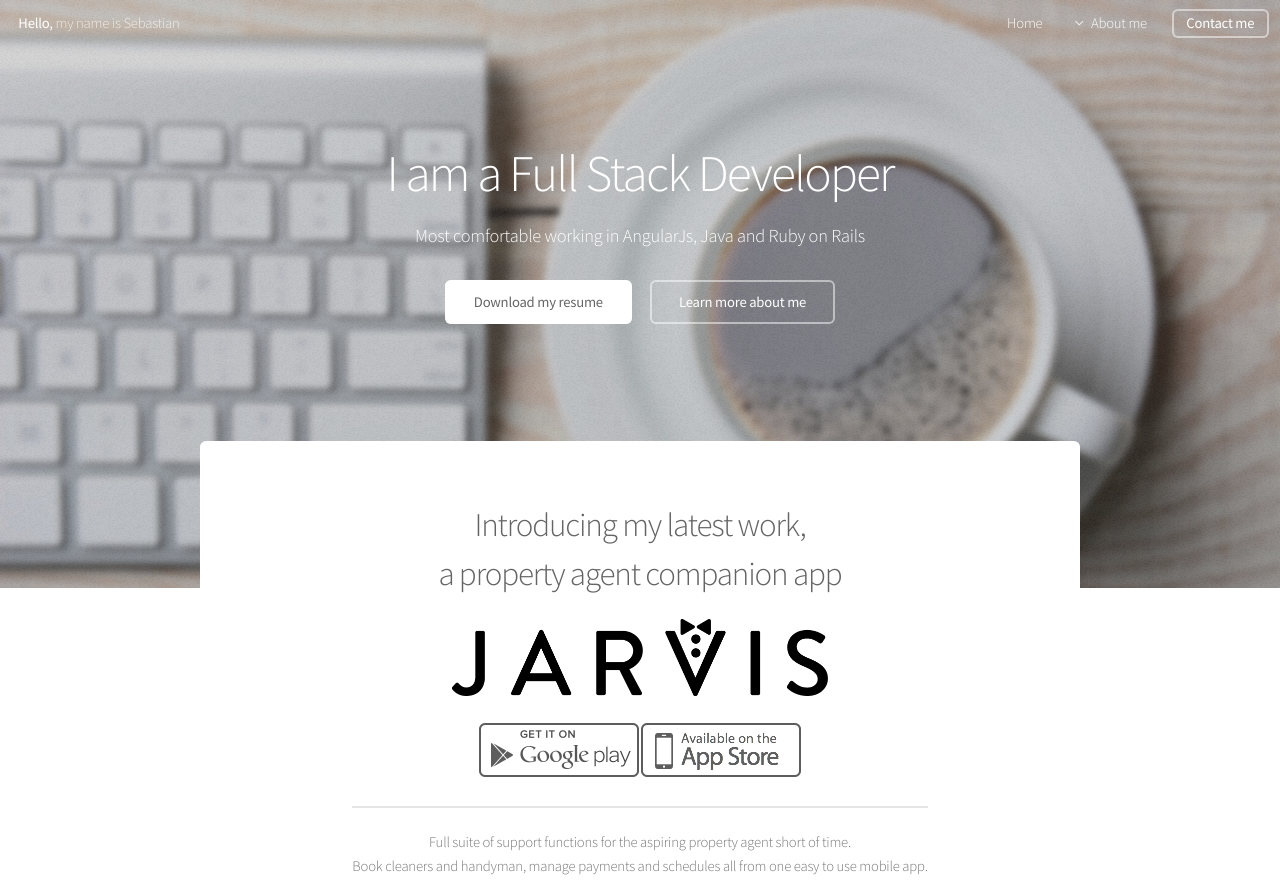
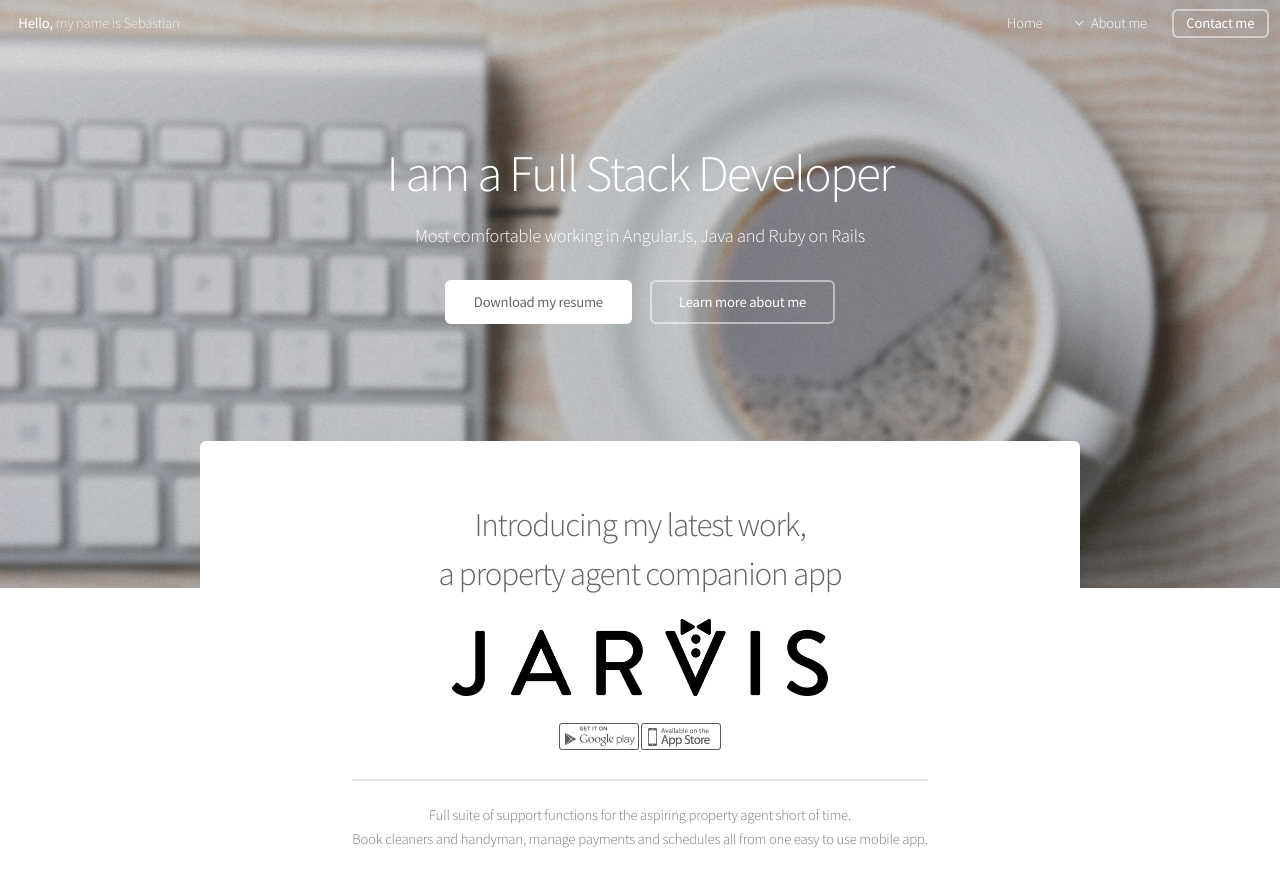
Before and after one commit to daveromana/sebastianlzy.github.io, a plain HTML site: page index.html in a window 1280 px wide. Shown: the top 896 px of the page. Drawn offline with nearby package versions, Linux system fonts and the light colour scheme; files that its build step writes are made by us from their sources.

Commit message:
make logo smaller

```diff
--- a/index.html
+++ b/index.html
@@ -69,8 +69,14 @@
             <div class="jarvis-logo">
                 <img src="images/jarvis-web-logo.png" width="50%">
             </div>
-            <a href="https://play.google.com/store/apps/details?id=afteryou.Jarvis"><img src="images/googleplay.png"></a>
-            <a href="https://itunes.apple.com/us/app/jarvis/id904514072?ls=1&mt=8"><img src="images/applestore.png"></a>
+            <div>
+            <a href="https://play.google.com/store/apps/details?id=afteryou.Jarvis">
+                <img src="images/googleplay.png" width="10%">
+            </a>
+            <a href="https://itunes.apple.com/us/app/jarvis/id904514072?ls=1&mt=8">
+                <img src="images/applestore.png" width="10%">
+            </a>
+            </div>
             <p>Full suite of support functions for the aspiring property agent short of time. <br/> Book cleaners and
                 handyman, manage payments and schedules all from one easy to use mobile app.</p>
         </header>
```
